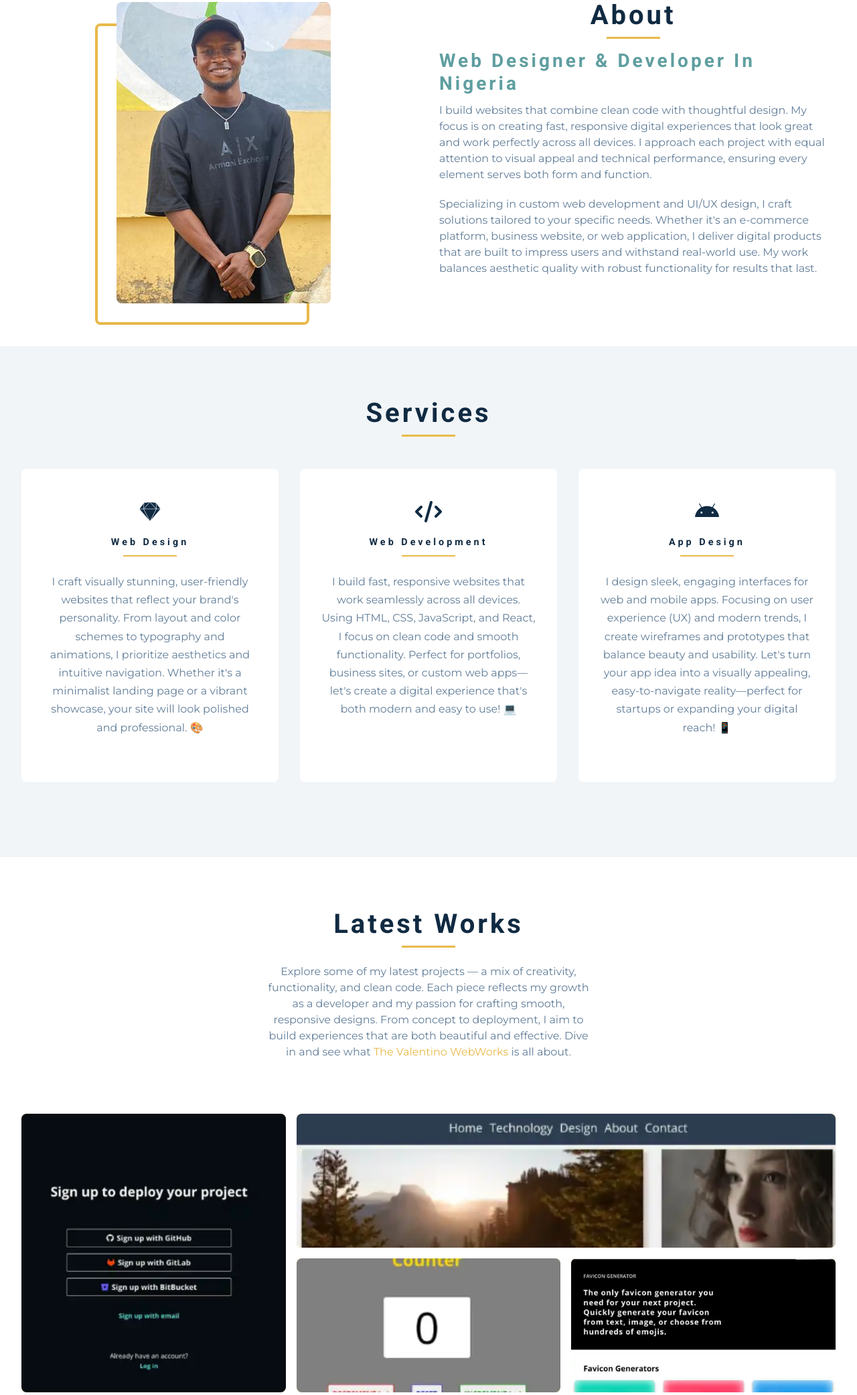
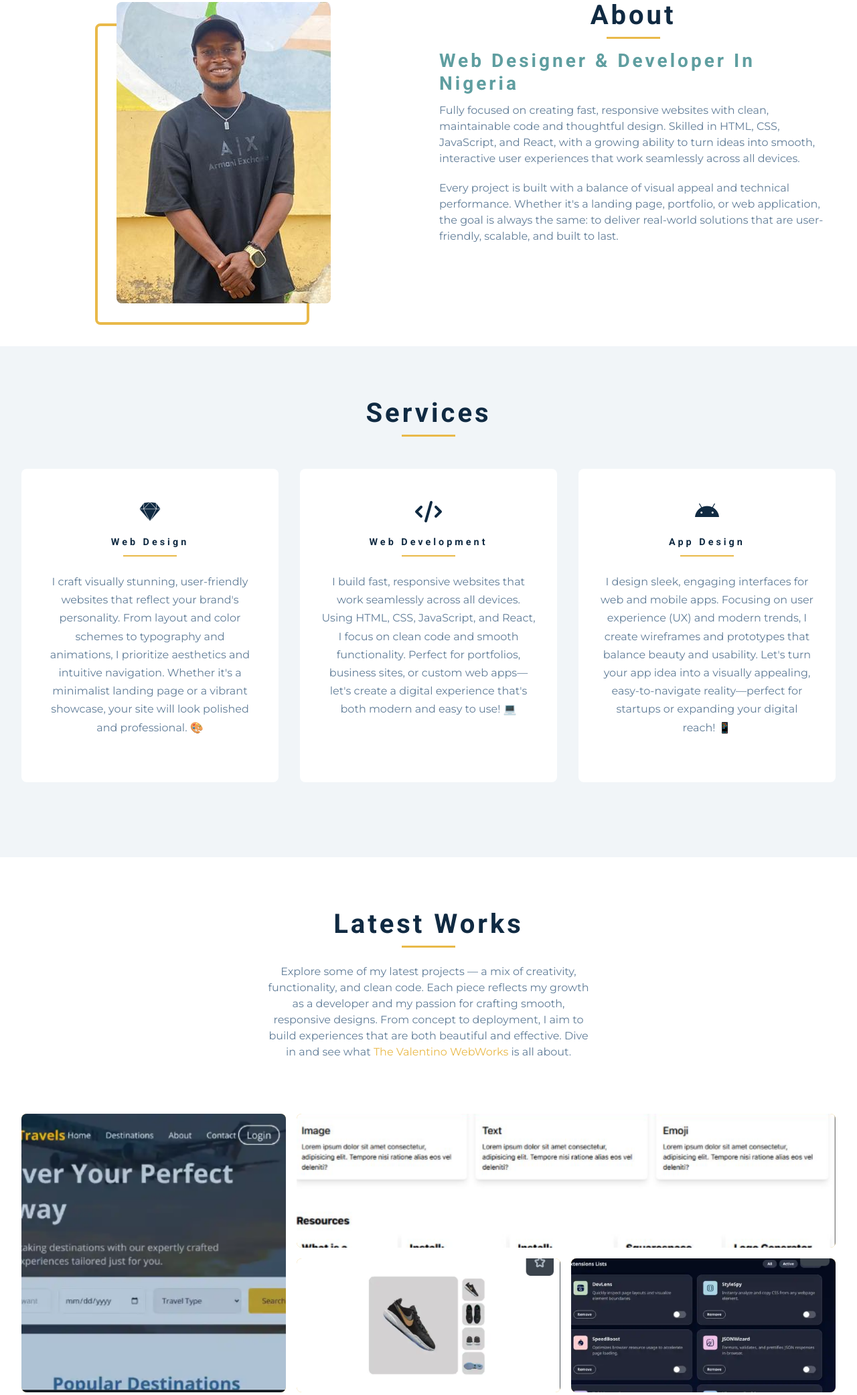
Before and after one commit to 01Valentino/thevalentino-portfolio, a plain HTML site: page index.html in a window 1280 px wide. Shown: the part 1021-3104 px from the top of the page at 67% size. Drawn offline with Linux system fonts and the light colour scheme.

Commit message:
updated my projects

```diff
--- a/index.html
+++ b/index.html
@@ -42,7 +42,6 @@
           <li><a href="#projects">Project</a></li>
           <li><a href="#contact">Contact</a></li>
         </ul>
-
         <!-- social icons -->
         <ul class="social-icons">
           <li>
@@ -174,20 +173,18 @@
           <div class="underline"></div>
           <h3>Web Designer & Developer in Nigeria</h3>
           <p>
-            I build websites that combine clean code with thoughtful design. My
-            focus is on creating fast, responsive digital experiences that look
-            great and work perfectly across all devices. I approach each project
-            with equal attention to visual appeal and technical performance,
-            ensuring every element serves both form and function.
+            Fully focused on creating fast, responsive websites with clean,
+            maintainable code and thoughtful design. Skilled in HTML, CSS,
+            JavaScript, and React, with a growing ability to turn ideas into
+            smooth, interactive user experiences that work seamlessly across all
+            devices.
           </p>
 
           <p>
-            Specializing in custom web development and UI/UX design, I craft
-            solutions tailored to your specific needs. Whether it's an
-            e-commerce platform, business website, or web application, I deliver
-            digital products that are built to impress users and withstand
-            real-world use. My work balances aesthetic quality with robust
-            functionality for results that last.
+            Every project is built with a balance of visual appeal and technical
+            performance. Whether it's a landing page, portfolio, or web
+            application, the goal is always the same: to deliver real-world
+            solutions that are user-friendly, scalable, and built to last.
           </p>
         </article>
       </div>
@@ -262,60 +259,60 @@
       </div>
       <div class="projects-center">
         <!-- single project -->
-        <article class="project project-1">
-          <a href="https://thevalentinojs.netlify.app/" target="_blank">
+        <article class="project project-3">
+          <a href="https://thevalentinotravels.netlify.app/" target="_blank">
             <img
-              src="./images/counter.png"
-              alt="counter project"
+              src="./images/travels.png"
+              alt="travel booking website project"
               class="project-img"
           /></a>
           <div class="project-info">
-            <h4>a simple counter page</h4>
+            <h4>A Travel Booking Website</h4>
             <p>with HTML, CSS and JavaScript</p>
           </div>
         </article>
         <!-- end of single project -->
         <!-- single project -->
         <article class="project project-2">
-          <a href="https://faviconpageclone.netlify.app/" target="_blank">
+          <a href="https://browser-ui.netlify.app/" target="_blank">
             <img
-              src="./images/favicon.png"
-              alt="favicon clone project"
+              src="./images/browser ui.png"
+              alt="browser ui extension project"
               class="project-img"
           /></a>
           <div class="project-info">
-            <h4>favicon page clone</h4>
+            <h4>Browser UI Extension</h4>
             <p>with HTML, CSS and JavaScript</p>
           </div>
         </article>
         <!-- end of single project -->
         <!-- single project -->
-        <article class="project project-3">
-          <a href="https://netlifysignupclone.netlify.app/" target="_blank">
+        <article class="project project-1">
+          <a href="https://shoes-catalogue.netlify.app/" target="_blank">
             <img
-              src="./images/netlify.png"
-              alt="netlify sign up page clone project"
+              src="./images/shoes.png"
+              alt="shoes catalogue website project"
               class="project-img"
             />
           </a>
           <div class="project-info">
-            <h4>netlify sign up page clone</h4>
-            <p>with HTML and CSS</p>
+            <h4>Shoes Catalogue Website</h4>
+            <p>with HTML, CSS and JavaScript</p>
           </div>
         </article>
         <!-- end of single project -->
         <!-- single project -->
         <article class="project project-4">
-          <a href="https://thevalentinoblog.netlify.app/" target="_blank">
+          <a href="https://m-react-p.vercel.app/" target="_blank">
             <img
-              src="./images/simple-page.png"
-              alt="my simple page project"
+              src="./images/favicon-r.png"
+              alt="favicon tab clone project"
               class="project-img"
             />
           </a>
           <div class="project-info">
-            <h4>a simple page</h4>
-            <p>with HTML and CSS</p>
+            <h4>Favicon Tab Clone</h4>
+            <p>with React and Tailwind</p>
           </div>
         </article>
         <!-- end of single project -->
```
Also changed, not shown: images/browser ui.png (added), images/favicon-r.png (added), images/shoes.png (added), images/travels.png (added).
